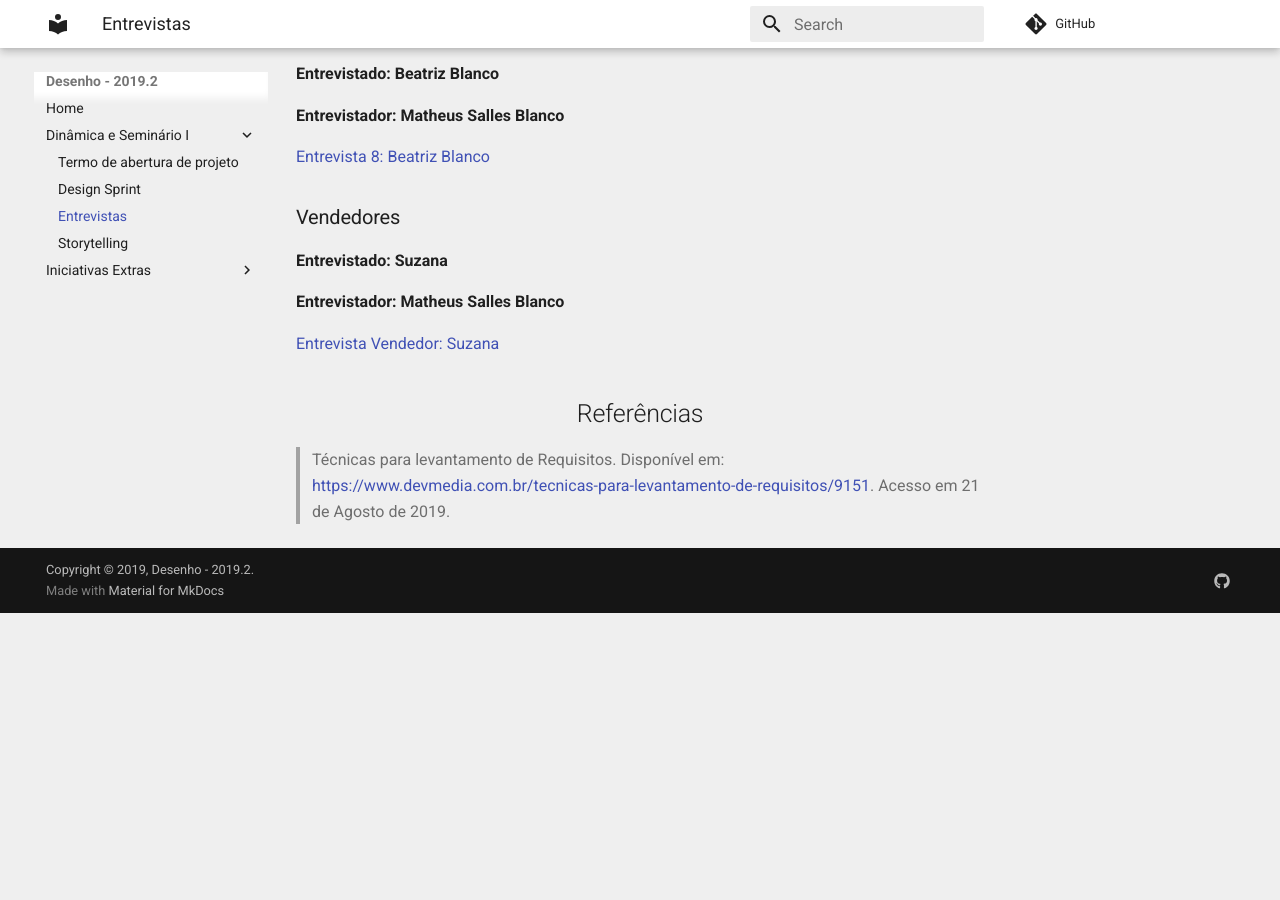
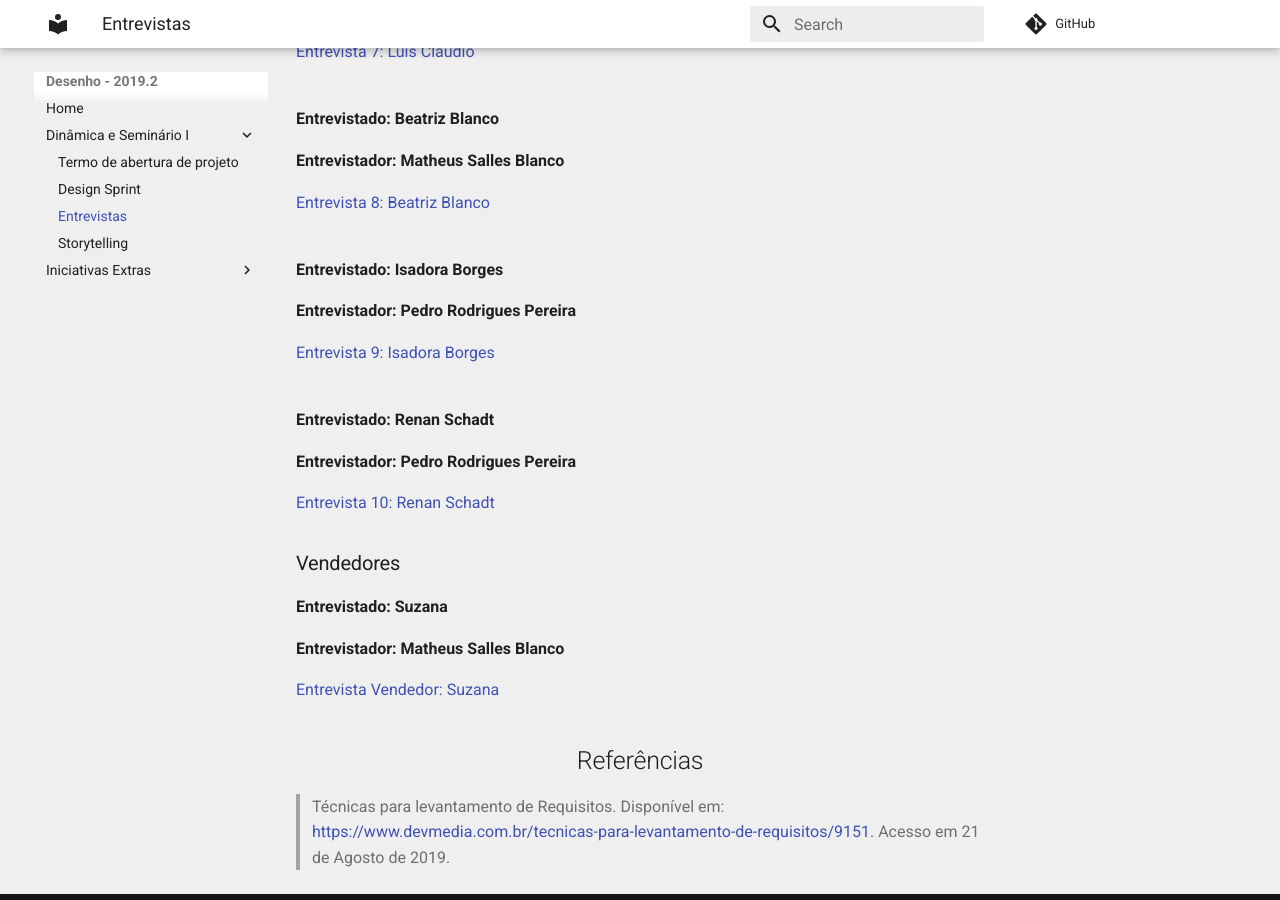
Before and after one commit to fga-desenho-2019-2/Wiki, an MkDocs documentation site: the page built from docs/seminario1/entrevistas.md, in a window 1280 px wide and 900 px high, scrolled down 3048 px. Built offline with MkDocs 1.6.1 and Material for MkDocs 9.7.7, drawn with Linux system fonts in a browser that asks for light colours; comment, search, counter and statistics services are not loaded; old or Windows-style settings are respelled for this version of MkDocs; before the commit the page ends 3661 px from its top, so only the background shows below that; some of the changed text lies outside the part shown.

Commit message:
Add interviews

```diff
--- a/docs/seminario1/entrevistas.md
+++ b/docs/seminario1/entrevistas.md
@@ -5,6 +5,8 @@
 |Data|Versão|Descrição|Autor|
 |-|-|-|-|
 |21/08/2019|0.1|Adição de Introdução e entrevistas realizadas|Matheus Blanco|
+|22/08/2019|0.2|Adição de entrevistas|Pedro Rodrigues|
+
 
 ## Introdução
 
@@ -114,6 +116,20 @@ Para que uma entrevista seja realizada de maneira efetiva, é necessário a cria
 
 [Entrevista 8: Beatriz Blanco](lista-entrevistas/entrevista8.md)
 
+<br>
+**Entrevistado: Isadora Borges**
+
+**Entrevistador: Pedro Rodrigues Pereira**
+
+[Entrevista 9: Isadora Borges](lista-entrevistas/entrevista10.md)
+
+<br>
+**Entrevistado: Renan Schadt**
+
+**Entrevistador: Pedro Rodrigues Pereira**
+
+[Entrevista 10: Renan Schadt](lista-entrevistas/entrevista11.md)
+
 ### Vendedores
 
 **Entrevistado: Suzana**
```
Also changed, not shown: docs/seminario1/lista-entrevistas/entrevista10.md (added, +30 -0 lines), docs/seminario1/lista-entrevistas/entrevista11.md (added, +30 -0 lines).
